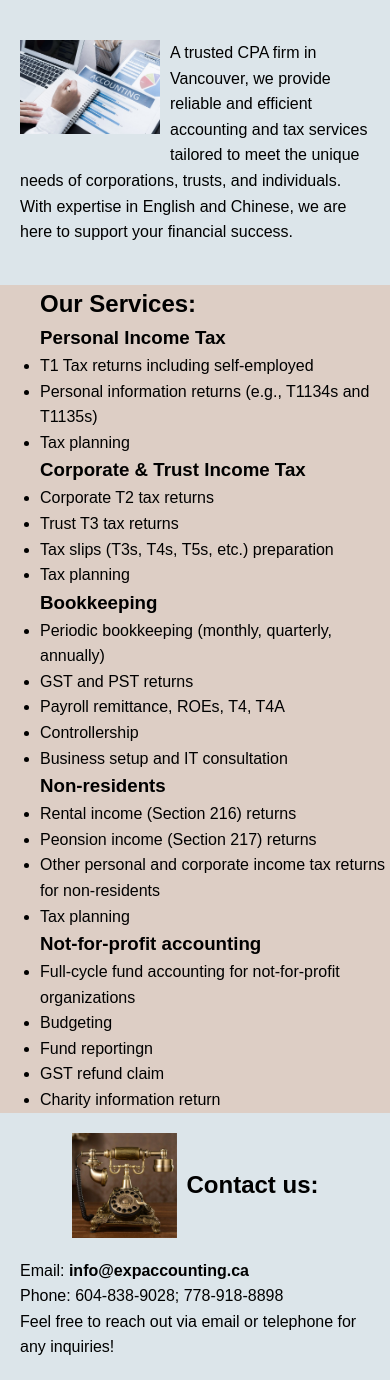
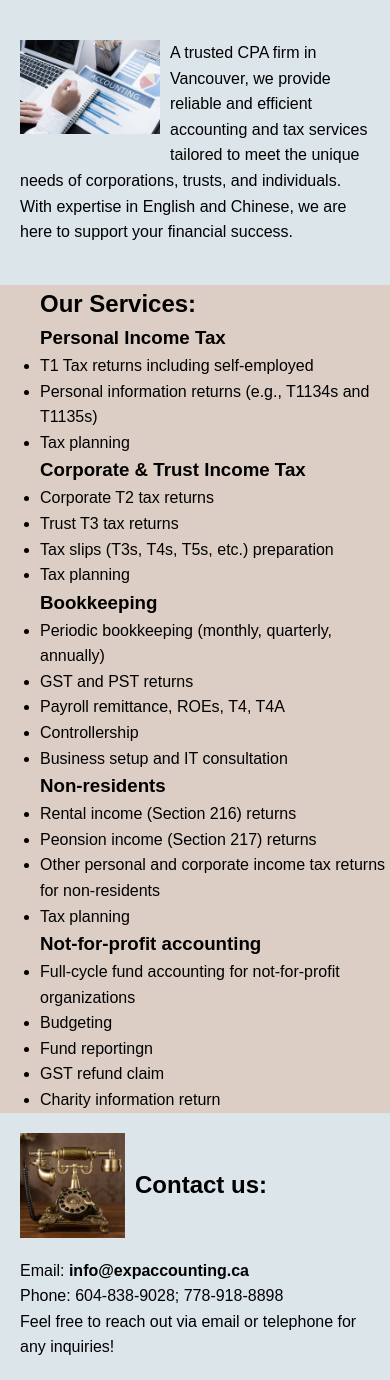
Before and after one commit to Martin60486/EXP, a Jekyll site: the page built from index.md, in a window 390 px wide. Shown: the part 360-1740 px from the top of the page. Built offline with Jekyll 4.4.1, drawn with Linux system fonts in a browser that asks for light colours.

Commit message:
contact header justi left

```diff
--- a/assets/css/styles.css
+++ b/assets/css/styles.css
@@ -196,7 +196,7 @@ body {
     .contact-header {
         flex-direction: row;
         width: 100%;
-        justify-content: center; /* Center-align the image and heading on mobile */
+        justify-content: left; /* Center-align the image and heading on mobile */
         margin-bottom: 10px; /* Space between header and contact info */
         align-items: center; /*vertically*/
     }
```
